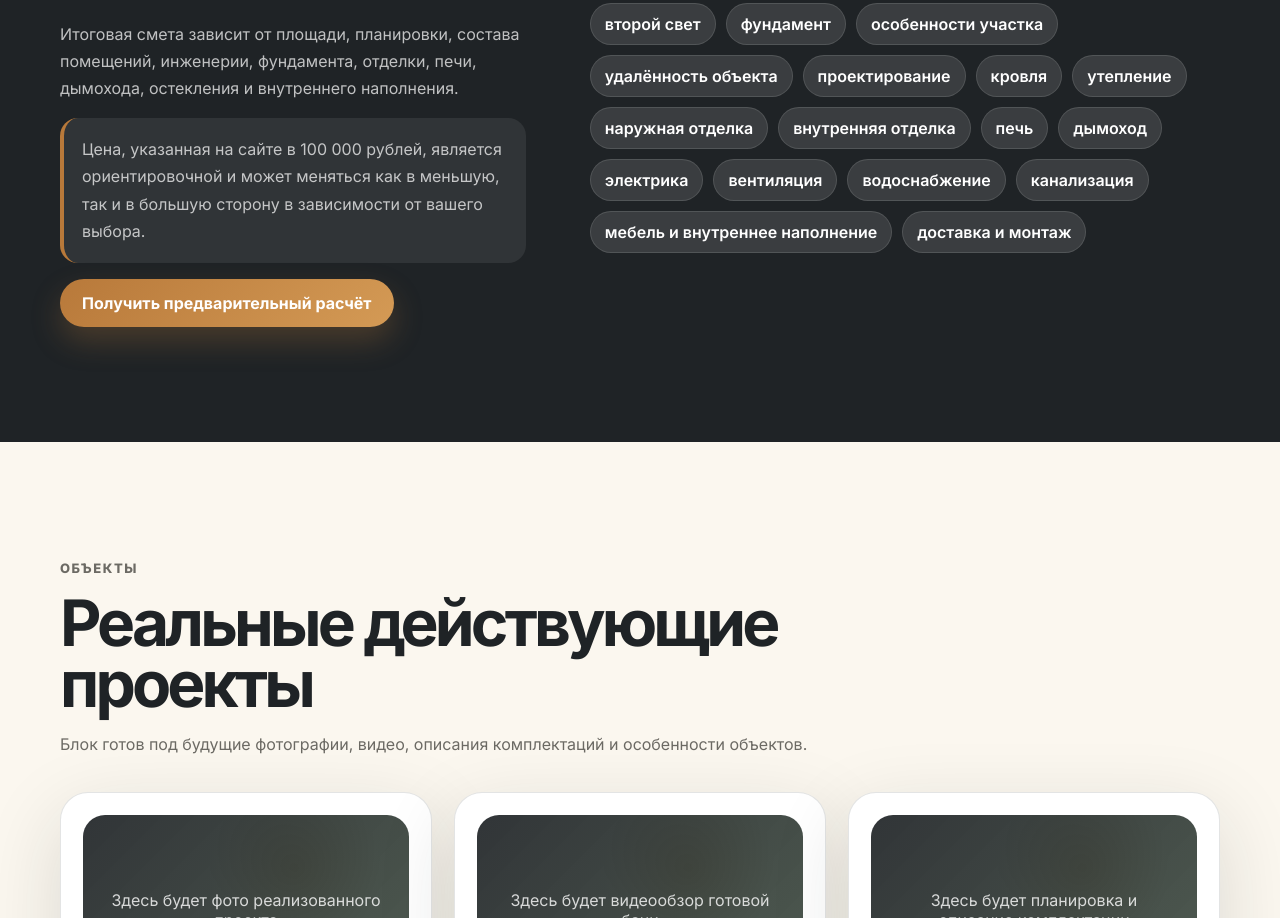
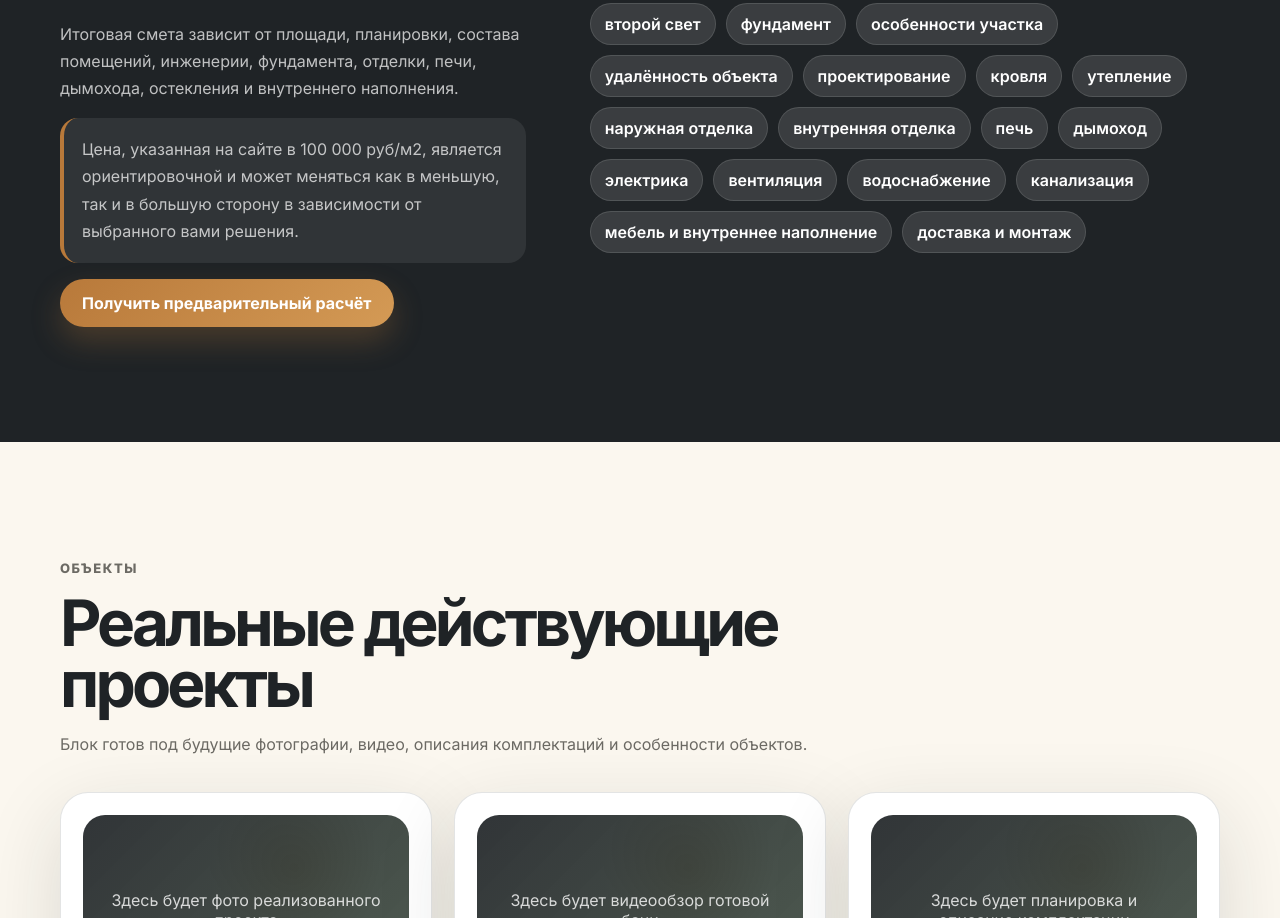
Before and after one commit to kirillzanegin/ural-bani-chatlanding, a React (Vite) app: page / in a window 1280 px wide. Shown: the part 3725-4643 px from the top of the page. Built offline with nearby package versions, Linux system fonts and the light colour scheme.

Commit message:
Update cost note and feedback link

```diff
--- a/src/components/Included.jsx
+++ b/src/components/Included.jsx
@@ -52,9 +52,9 @@ export default function Included() {
             Итоговая смета зависит от площади, планировки, состава помещений, инженерии, фундамента, отделки, печи, дымохода, остекления и внутреннего наполнения.
           </p>
           <p className="accent-note">
-            Цена, указанная на сайте в 100 000 рублей, является ориентировочной и может меняться как в меньшую, так и в большую сторону в зависимости от вашего выбора.
+            Цена, указанная на сайте в 100 000 руб/м2, является ориентировочной и может меняться как в меньшую, так и в большую сторону в зависимости от выбранного вами решения.
           </p>
-          <a className="button button-primary" href="#quiz">Получить предварительный расчёт</a>
+          <a className="button button-primary" href="#feedback">Получить предварительный расчёт</a>
         </div>
         <div className="pill-grid interactive-pill-grid">
           {items.map((item) => {
```
